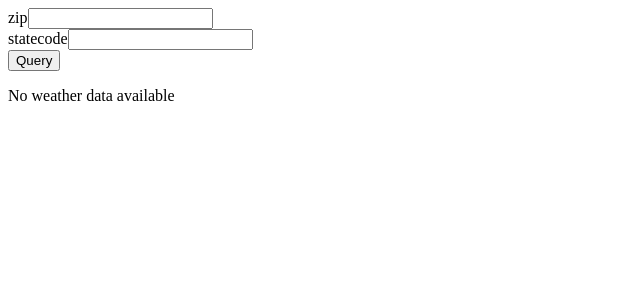
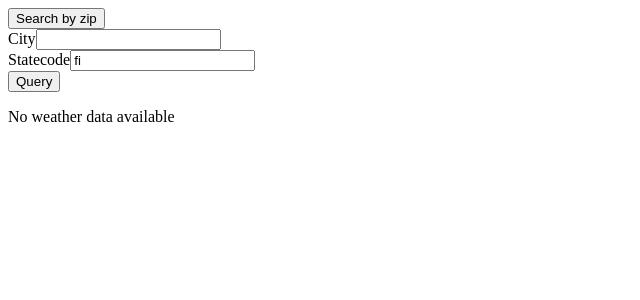
Before and after one commit to jpaksuniemi/weather-app, a React (Vite) app: page / in a window 1280 px wide. Shown: the top 300 px of the page, without its empty margins (0-640 px from the left). Built offline with nearby package versions, Linux system fonts and the light colour scheme; no server answers.

Commit message:
Forms made into separate exports

```diff
--- a/src/App.tsx
+++ b/src/App.tsx
@@ -1,5 +1,6 @@
 import React, { useState } from "react"
-import weatherService from "./service/weatherService";
+import ZipForm from "./ZipForm";
+import CityForm from "./CityForm";
 
 const BASE_IMAGE_URL = "https://openweathermap.org/img/wn/";
 
@@ -32,7 +33,10 @@ const WeatherData = ({weather: data}: {weather: WeatherData | string}) => {
 
   return (
     <ul>
-      <img src={`${BASE_IMAGE_URL}${imageIcon}@2x.png`} alt={data.weather[0].main}/>
+      <img
+        src={`${BASE_IMAGE_URL}${imageIcon}@2x.png`}
+        alt={data.weather[0].main}
+      />
       <li>Location: {data.name}</li>
       <li>Temperature: {data.main.temp.toFixed(1)} C</li>
       <li>Feels like: {data.main.feels_like.toFixed(1)}</li>
@@ -40,42 +44,17 @@ const WeatherData = ({weather: data}: {weather: WeatherData | string}) => {
   )
 }
 
-const ZipForm = ({setWeather}: {setWeather: React.Dispatch<React.SetStateAction<WeatherData | string>>}) => {
-  const [zipcode, setZipcode] = useState<string>("");
-  const [statecode, setStatecode] = useState<string>("");
-
-  const handleZipChange = (event: React.ChangeEvent<HTMLInputElement>) => {
-    setZipcode(event.target.value);
-  }
-
-  const handleStatecodeChange = (event: React.ChangeEvent<HTMLInputElement>) => {
-    setStatecode(event.target.value);
-  }
-
-  const handleSubmit = async (event: React.FormEvent<HTMLFormElement>) => {
-    event.preventDefault();
-    console.log("form submitted");
-    const weatherData = await weatherService.getWeatherByZip(zipcode, statecode);
-    setWeather(weatherData);
-  }
-
-  return (
-      <form onSubmit={handleSubmit}>
-        zip<input type="text" value={zipcode} onChange={handleZipChange} />
-        <br />
-        statecode<input type="text" value={statecode} onChange={handleStatecodeChange} />
-        <br />
-        <button type="submit">Query</button>
-      </form>
-  )
-}
-
 const App = () => {
   const [weather, setWeather] = useState<WeatherData | string>("");
-
+  const [showCityForm, setShowCityForm] = useState<boolean>(true);
   return (
     <div>
-      <ZipForm setWeather={setWeather} />
+      <button onClick={() => setShowCityForm(!showCityForm)}>
+        {(showCityForm) ? "Search by zip" : "Search by city"}
+      </button>
+      {(showCityForm)
+      ? <CityForm setWeather={setWeather}/>
+      : <ZipForm setWeather={setWeather}/>}
       <WeatherData weather={weather} />
     </div>
   )
--- /dev/null
+++ b/src/CityForm.tsx
@@ -0,0 +1,54 @@
+import weatherService from "./service/weatherService";
+import { useState } from "react";
+
+interface WeatherData {
+    weather: {
+        id: number,
+        main: string,
+        description: string,
+        icon: string
+    }[],
+    main: {
+        temp: number,
+        feels_like: number,
+        temp_min: number,
+        temp_max: number,
+        pressure: number,
+        humidity: number,
+        sea_level: number,
+        grnd_level: number
+    }
+    name: string
+}
+
+const CityForm = ({setWeather}: {setWeather: React.Dispatch<React.SetStateAction<WeatherData | string>>}) => {
+    const [city, setCity] = useState<string>("");
+    const [statecode, setStatecode] = useState<string>("fi");
+
+    const handleZipChange = (event: React.ChangeEvent<HTMLInputElement>) => {
+      setCity(event.target.value);
+    }
+
+    const handleStatecodeChange = (event: React.ChangeEvent<HTMLInputElement>) => {
+      setStatecode(event.target.value);
+    }
+
+    const handleSubmit = async (event: React.FormEvent<HTMLFormElement>) => {
+      event.preventDefault();
+      console.log("form submitted");
+      const weatherData = await weatherService.getWeatherByCity(city, statecode);
+      setWeather(weatherData);
+    }
+
+    return (
+        <form onSubmit={handleSubmit}>
+          City<input type="text" value={city} onChange={handleZipChange} />
+          <br />
+          Statecode<input type="text" value={statecode} onChange={handleStatecodeChange} />
+          <br />
+          <button type="submit">Query</button>
+        </form>
+    )
+}
+
+export default CityForm;
--- /dev/null
+++ b/src/ZipForm.tsx
@@ -0,0 +1,54 @@
+import weatherService from "./service/weatherService";
+import { useState } from "react";
+
+interface WeatherData {
+    weather: {
+        id: number,
+        main: string,
+        description: string,
+        icon: string
+    }[],
+    main: {
+        temp: number,
+        feels_like: number,
+        temp_min: number,
+        temp_max: number,
+        pressure: number,
+        humidity: number,
+        sea_level: number,
+        grnd_level: number
+    }
+    name: string
+}
+
+const ZipForm = ({setWeather}: {setWeather: React.Dispatch<React.SetStateAction<WeatherData | string>>}) => {
+    const [zipcode, setZipcode] = useState<string>("");
+    const [statecode, setStatecode] = useState<string>("fi");
+
+    const handleZipChange = (event: React.ChangeEvent<HTMLInputElement>) => {
+      setZipcode(event.target.value);
+    }
+
+    const handleStatecodeChange = (event: React.ChangeEvent<HTMLInputElement>) => {
+      setStatecode(event.target.value);
+    }
+
+    const handleSubmit = async (event: React.FormEvent<HTMLFormElement>) => {
+      event.preventDefault();
+      console.log("form submitted");
+      const weatherData = await weatherService.getWeatherByZip(zipcode, statecode);
+      setWeather(weatherData);
+    }
+
+    return (
+        <form onSubmit={handleSubmit}>
+          Zip<input type="text" value={zipcode} onChange={handleZipChange} />
+          <br />
+          Statecode<input type="text" value={statecode} onChange={handleStatecodeChange} />
+          <br />
+          <button type="submit">Query</button>
+        </form>
+    )
+}
+
+export default ZipForm;
```
